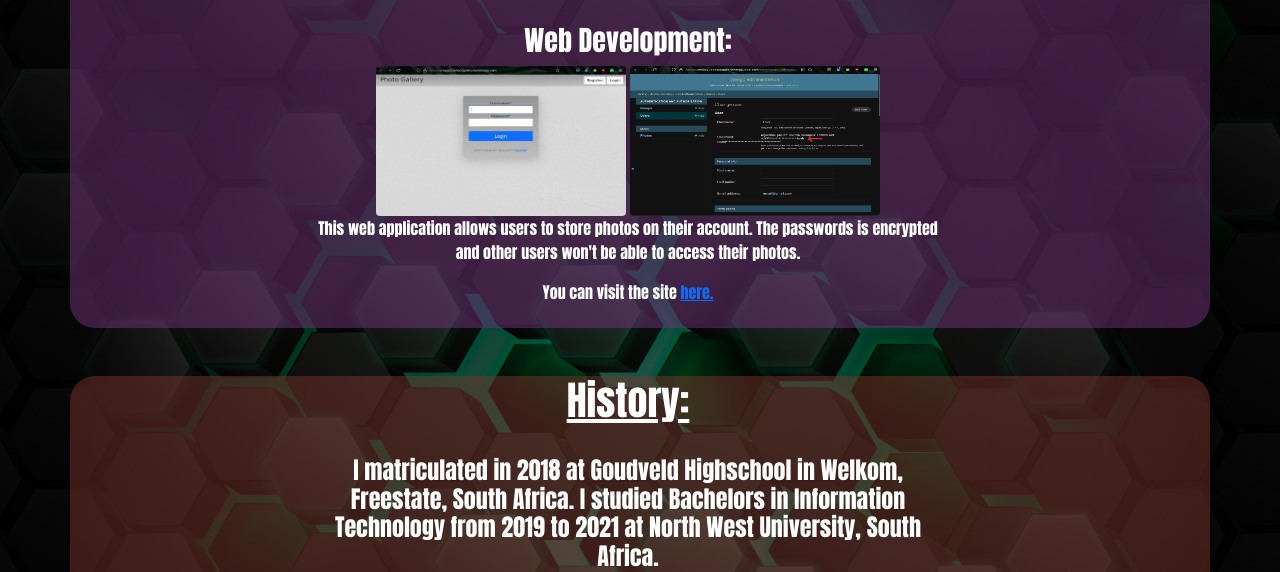
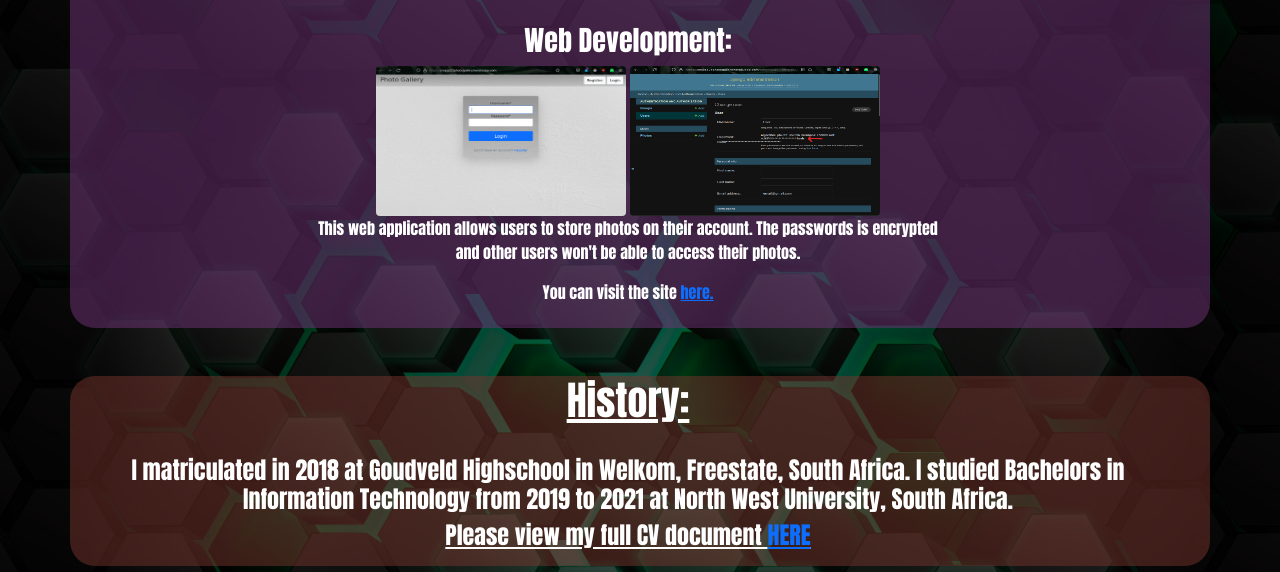
Before and after one commit to WietsBehr/Online-CV, a plain HTML site: page index.html in a window 1280 px wide. Shown: the part 1531-2103 px from the top of the page. Drawn offline with nearby package versions, Linux system fonts and the light colour scheme.

Commit message:
Add files via upload
Small Change

```diff
--- a/index.html
+++ b/index.html
@@ -101,9 +101,9 @@
             <div class="row history mb-5">
                 <div class="row justify-content-center text-center mb-4" style="text-decoration: underline;"><h1>History:</h1></div>
                 <div class="row justify-content-center">
-                    <div class="col-7 text-center mb-2">
+                    <div class="text-center mb-2">
                     <h4>I matriculated in 2018 at Goudveld Highschool in Welkom, Freestate, South Africa. I studied Bachelors in Information Technology from 2019 to 2021 at North West University, South Africa.</h4>
-                    <h4 style="text-decoration: underline;">Please view my full CV document <a href="">HERE.</a></h4>
+                    <h4 style="text-decoration: underline;">Please view my full CV document <a href="">HERE</a></h4>
 
                     </div>
 
```
